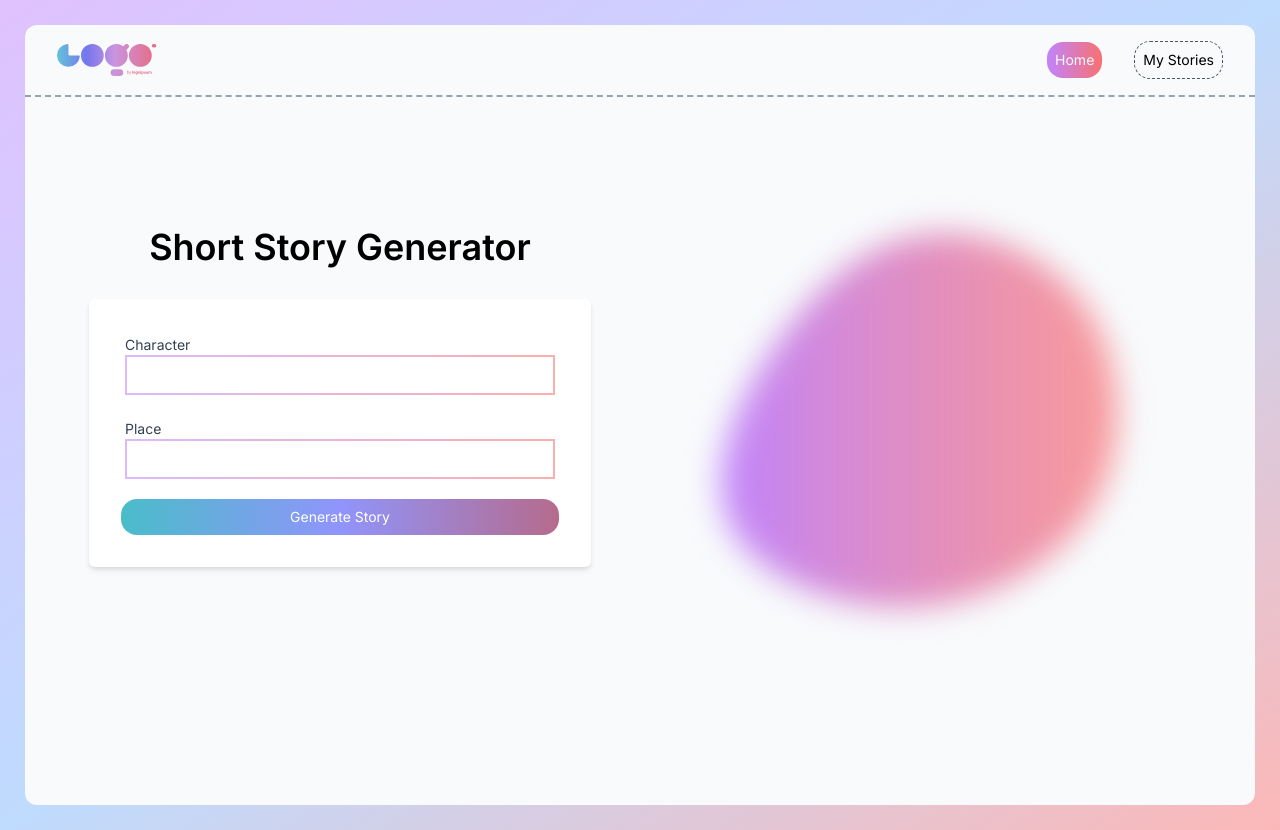
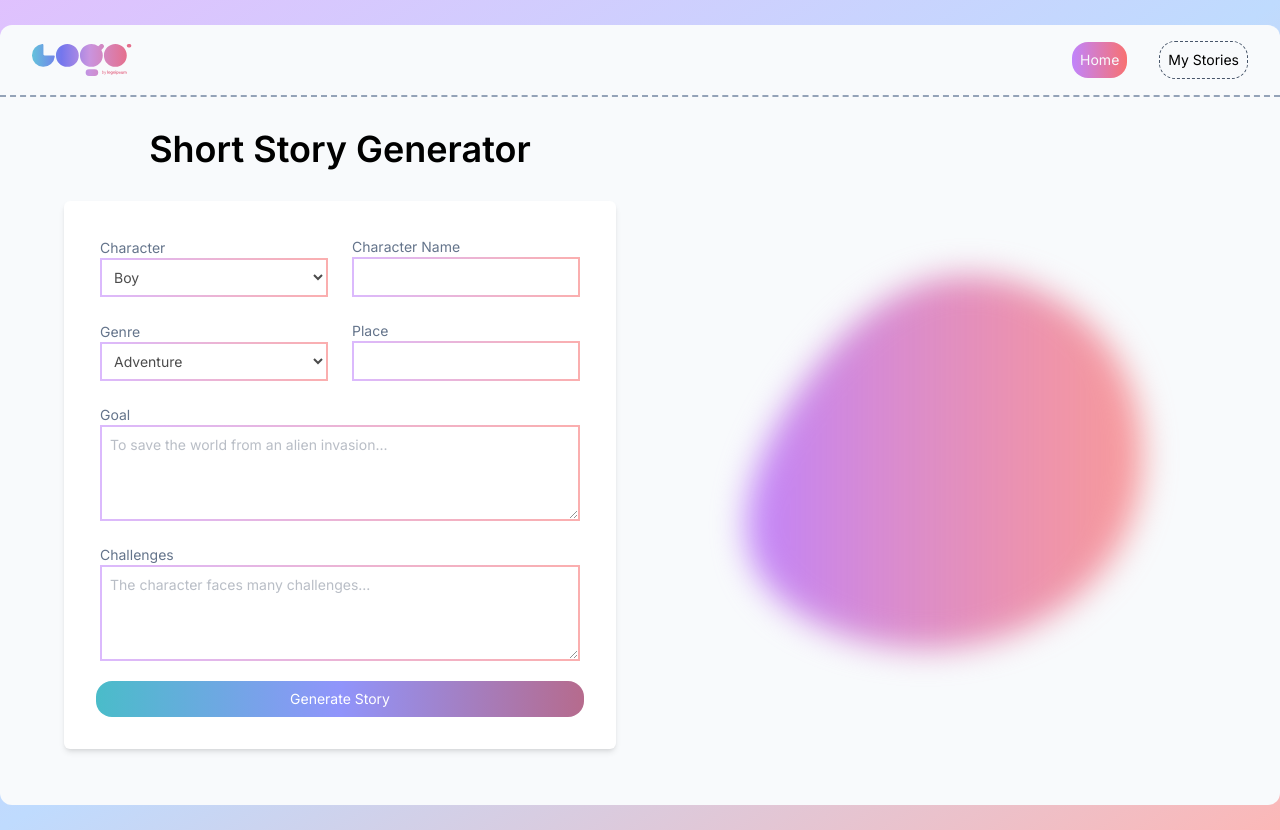
Before and after one commit to MKhantKyaw/story-ai, a Next.js app: page / in a window 1280 px wide. Built offline with nearby package versions, Linux system fonts and the light colour scheme.

Commit message:
Add dropdown components for character and genre selection; enhance form layout and styling

```diff
--- a/src/components/container.tsx
+++ b/src/components/container.tsx
@@ -6,7 +6,7 @@ type Props = {
 export default function Container({ children }: Props) {
   return (
     <div className="flex justify-center py-[10px] lg:py-[25px]">
-      <div className="bg-slate-50 w-[calc(100vw-20px)] min-h-[calc(100vh-20px)] lg:w-[calc(100vw-50px)] lg:min-h-[calc(100vh-20px)] rounded-xl">
+      <div className="bg-slate-50 xl:w-[1280px] w-[calc(100vw-20px)] min-h-[calc(100vh-20px)] lg:w-[calc(100vw-50px)] lg:min-h-[calc(100vh-20px)] rounded-xl">
         {children}
       </div>
     </div>
--- a/src/components/display-story.tsx
+++ b/src/components/display-story.tsx
@@ -91,6 +91,11 @@ export default function StoryDisplay({ story }: StoryType) {
                 </div>
               </div>
             ))}
+            <div className="bg-gradient-to-tr from-purple-400/50 via-blue-300 to-red-400/50">
+              <div className="p-8 rounded-lg flex items-center justify-center">
+                <p className={`${fontSize}`}>The End</p>
+              </div>
+            </div>
           </HTMLFlipBook>
         </div>
       </article>
--- /dev/null
+++ b/src/components/dropdown.tsx
@@ -0,0 +1,39 @@
+import React from "react";
+
+type DropDownProps = {
+  name: string;
+  id: string;
+  values: string[];
+  styles?: React.CSSProperties;
+  handleFocus: (
+    e: React.FocusEvent<HTMLInputElement | HTMLSelectElement>
+  ) => void;
+  handleBlur: (
+    e: React.FocusEvent<HTMLInputElement | HTMLSelectElement>
+  ) => void;
+};
+export default function DropDown({
+  name,
+  id,
+  values,
+  styles,
+  handleFocus,
+  handleBlur,
+}: DropDownProps) {
+  return (
+    <select
+      name={name}
+      id={id}
+      className="p-2 border border-transparent outline-none bg-white"
+      style={styles}
+      onFocus={handleFocus}
+      onBlur={handleBlur}
+    >
+      {values?.map((value) => (
+        <option key={value} value={value}>
+          {value}
+        </option>
+      ))}
+    </select>
+  );
+}
--- a/src/components/form.tsx
+++ b/src/components/form.tsx
@@ -4,6 +4,24 @@ import { generateStory } from "@/lib/actions";
 import React from "react";
 import Button from "./button";
 import Loader from "./loader";
+import DropDown from "./dropdown";
+
+const characterValues: string[] = [
+  "Boy",
+  "Girl",
+  "Dog",
+  "Cat",
+  "Lion",
+  "Unicorn",
+];
+
+const genreValues: string[] = [
+  "Adventure",
+  "Fantasy",
+  "Mystery",
+  "Science Fiction",
+  "Romance",
+];
 
 export default function Form() {
   return (
@@ -11,19 +29,104 @@ export default function Form() {
       action={generateStory}
       className="flex flex-col gap-4 max-w-[650px] bg-white shadow-md rounded-md p-4 lg:p-8 w-full"
     >
-      <div className="flex flex-col p-1">
-        <Label htmlFor="character">Character</Label>
-        <Input type="text" name="character" id="character" />
+      <div className="flex items-center gap-4">
+        <div className="flex flex-col p-1 flex-1 min-w[100px]">
+          <Label htmlFor="character">Character</Label>
+          <DropDown
+            name="character"
+            id="character"
+            values={characterValues}
+            styles={inputStyles}
+            handleFocus={handleFocus}
+            handleBlur={handleBlur}
+          />
+        </div>
+        <div className="flex flex-col p-1 flex-1 min-w-[100px]">
+          <Label htmlFor="name">Character Name</Label>
+          <Input type="text" name="name" id="name" />
+        </div>
       </div>
-      <div className="flex flex-col p-1">
-        <Label htmlFor="place">Place</Label>
-        <Input type="text" name="place" id="place" />
+
+      <div className="flex items-center gap-4">
+        <div className="flex flex-col p-1 flex-1 min-w-[100px]">
+          <Label htmlFor="genre">Genre</Label>
+          <DropDown
+            name="genre"
+            id="genre"
+            values={genreValues}
+            styles={inputStyles}
+            handleFocus={handleFocus}
+            handleBlur={handleBlur}
+          />
+        </div>
+        <div className="flex flex-col p-1 flex-1 min-w-[100px] w-full">
+          <Label htmlFor="place">Place</Label>
+          <Input type="text" name="place" id="place" />
+        </div>
       </div>
+
+      <div className="flex flex-col p-1 flex-1">
+        <Label htmlFor="goal">Goal</Label>
+        {/* textarea for character goal */}
+        <textarea
+          name="goal"
+          id="goal"
+          className="p-2 border border-transparent outline-none bg-white h-24"
+          style={inputStyles}
+          onFocus={handleFocus}
+          onBlur={handleBlur}
+          placeholder="To save the world from an alien invasion..."
+          cols={40}
+          required
+        />
+      </div>
+
+      {/* textarea for character challenges */}
+      <div className="flex flex-col p-1 flex-1">
+        <Label htmlFor="challenges">Challenges</Label>
+        <textarea
+          name="challenges"
+          id="challenges"
+          className="p-2 border border-transparent outline-none bg-white h-24"
+          style={inputStyles}
+          onFocus={handleFocus}
+          onBlur={handleBlur}
+          placeholder="The character faces many challenges..."
+          cols={40}
+          required
+        />
+      </div>
+
       <Button />
       <Loader />
     </form>
   );
 }
+
+//reusable styles for input fields
+const inputStyles = {
+  borderImage:
+    "linear-gradient(to right, rgb(192 132 252/.8), rgb(248 113 113/.8)) 1",
+  borderWidth: "2px",
+  opacity: 0.7,
+  transition: "opacity 0.3s ease-in-out",
+};
+const handleFocus = (
+  e: React.FocusEvent<
+    HTMLInputElement | HTMLSelectElement | HTMLTextAreaElement
+  >
+) => {
+  e.target.style.opacity = "1";
+  e.target.style.borderWidth = "3px";
+};
+const handleBlur = (
+  e: React.FocusEvent<
+    HTMLInputElement | HTMLSelectElement | HTMLTextAreaElement
+  >
+) => {
+  e.target.style.opacity = "0.7";
+  e.target.style.borderWidth = "2px";
+};
 
 type InputProps = {
   type: string;
@@ -43,19 +146,9 @@ function Input({ type, name, id }: InputProps) {
       name={name}
       id={id}
       className="p-2 border border-transparent outline-none bg-white"
-      style={{
-        borderImage:
-          "linear-gradient(to right, rgb(192 132 252/.8), rgb(248 113 113/.8)) 1",
-        borderWidth: "2px",
-        opacity: 0.7,
-        transition: "opacity 0.3s ease-in-out",
-      }}
-      onFocus={(e) => (
-        (e.target.style.opacity = "1"), (e.target.style.borderWidth = "3px")
-      )}
-      onBlur={(e) => (
-        (e.target.style.opacity = "0.7"), (e.target.style.borderWidth = "2px")
-      )}
+      style={inputStyles}
+      onFocus={handleFocus}
+      onBlur={handleBlur}
       required
     />
   );
@@ -63,7 +156,7 @@ function Input({ type, name, id }: InputProps) {
 
 function Label({ children, htmlFor }: LabelProps) {
   return (
-    <label htmlFor={htmlFor} className="text-slate-700">
+    <label htmlFor={htmlFor} className="text-slate-500">
       {children}
     </label>
   );
--- a/src/lib/actions.ts
+++ b/src/lib/actions.ts
@@ -5,8 +5,9 @@ import prisma from "./db";
 
 //server action for generating a story after form submission
 export const generateStory = async (formData: FormData) => {
-  const character = formData.get("character");
-  const place = formData.get("place");
+  const { character, place, genre, name, goal, challenges } =
+    Object.fromEntries(formData.entries());
+
   const baseUrl =
     process.env.NEXT_PUBLIC_API_BASE_URL || "http://localhost:3000";
 
@@ -15,7 +16,7 @@ export const generateStory = async (formData: FormData) => {
     headers: {
       "Content-Type": "application/json",
     },
-    body: JSON.stringify({ character, place }),
+    body: JSON.stringify({ character, place, genre, name, goal, challenges }),
   });
   const data = await response.json();
   console.log(data);
@@ -24,9 +25,12 @@ export const generateStory = async (formData: FormData) => {
       title: data.title,
       content: data.story,
       imageUrl: data.imageUrl,
+      // imageUrl:
+      //   "https://oaidalleapiprodscus.blob.core.windows.net/private/org-oztsODLCN4wofY4imctfnFIZ/user-A46aW81lKuPWZiIM39z8q8uJ/img-X4pVs7wALXXF7FoE46K00yoc.png?st=2024-12-03T22%3A10%3A17Z&se=2024-12-04T00%3A10%3A17Z&sp=r&sv=2024-08-04&sr=b&rscd=inline&rsct=image/png&skoid=d505667d-d6c1-4a0a-bac7-5c84a87759f8&sktid=a48cca56-e6da-484e-a814-9c849652bcb3&skt=2024-12-03T00%3A15%3A12Z&ske=2024-12-04T00%3A15%3A12Z&sks=b&skv=2024-08-04&sig=AViiDb7NlSYx/zWGh1PHWFwiT0O3KQ6wj2QcbbsYma0%3D",
     },
   });
 
+  console.log(newStory);
   redirect(`/story/${newStory.id}`);
 
   //to develop and design the loader
```
Also changed, not shown: src/app/api/generate/route.ts (+81 -67 lines).
